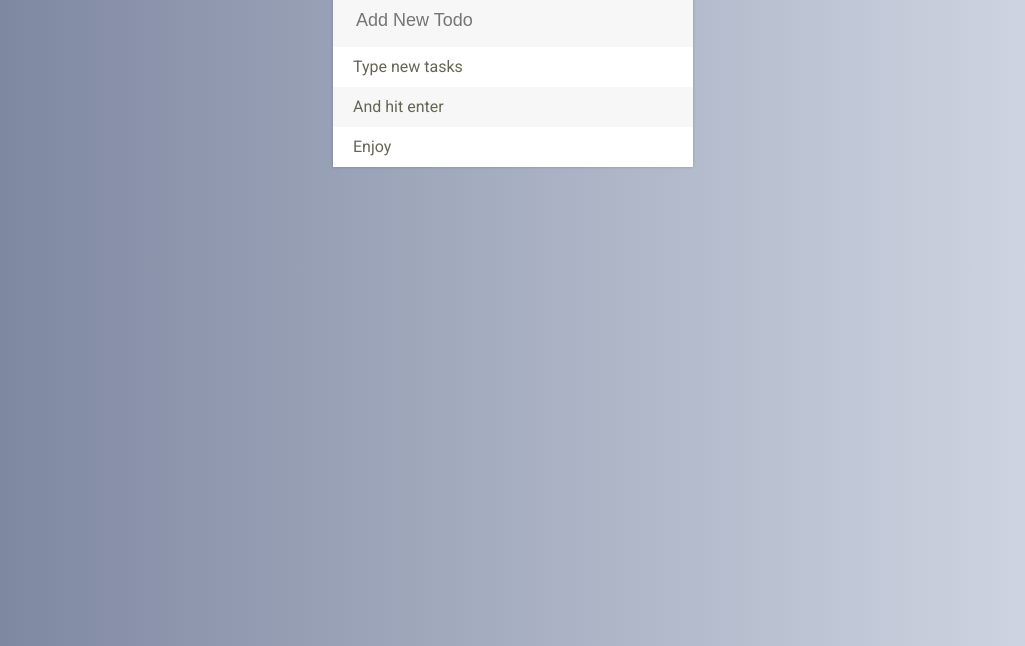
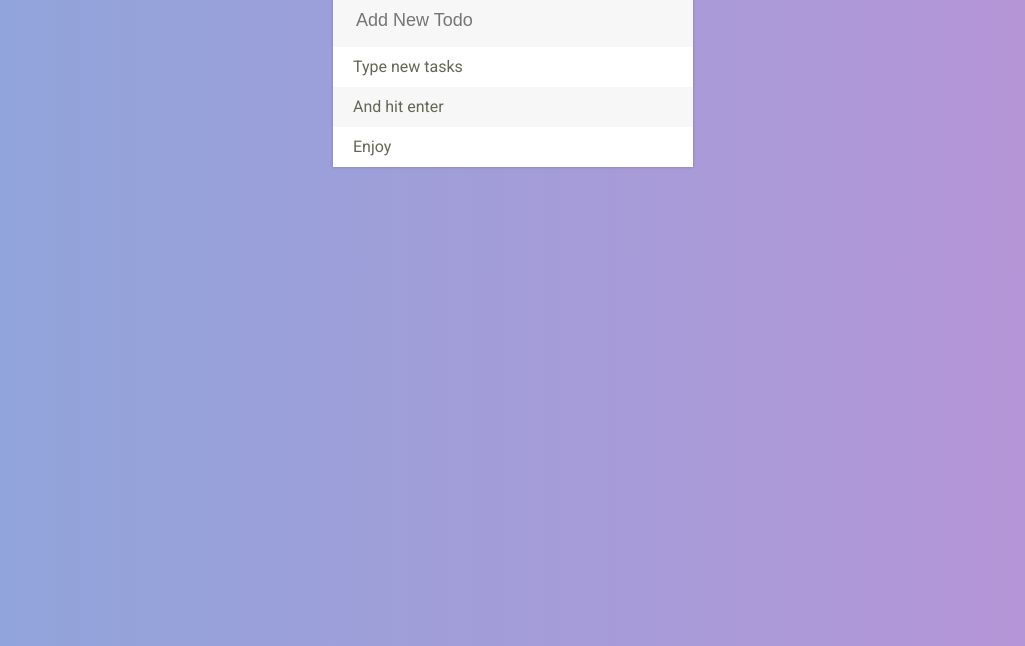
Before and after one commit to z4ha/TodoList, a plain HTML site: page index.html in a window 1280 px wide. Shown: the part 154-800 px from the top of the page, without its empty margins (127-1152 px from the left). Drawn offline with Linux system fonts and the light colour scheme.

Commit message:
Gradient colors replacement

```diff
--- a/assets/css/todos.css
+++ b/assets/css/todos.css
@@ -1,7 +1,7 @@
 body {
-  background: #757F9A;  /* fallback for old browsers */
-  background: -webkit-linear-gradient(to left, #D7DDE8, #757F9A);  /* Chrome 10-25, Safari 5.1-6 */
-  background: linear-gradient(to left, #D7DDE8, #757F9A); /* W3C, IE 10+/ Edge, Firefox 16+, Chrome 26+, Opera 12+, Safari 7+ */
+  background: #B993D6;  /* fallback for old browsers */
+  background: -webkit-linear-gradient(to right, #8CA6DB, #B993D6);  /* Chrome 10-25, Safari 5.1-6 */
+  background: linear-gradient(to right, #8CA6DB, #B993D6); /* W3C, IE 10+/ Edge, Firefox 16+, Chrome 26+, Opera 12+, Safari 7+ */
   font-family: Roboto;
 }
 
```
